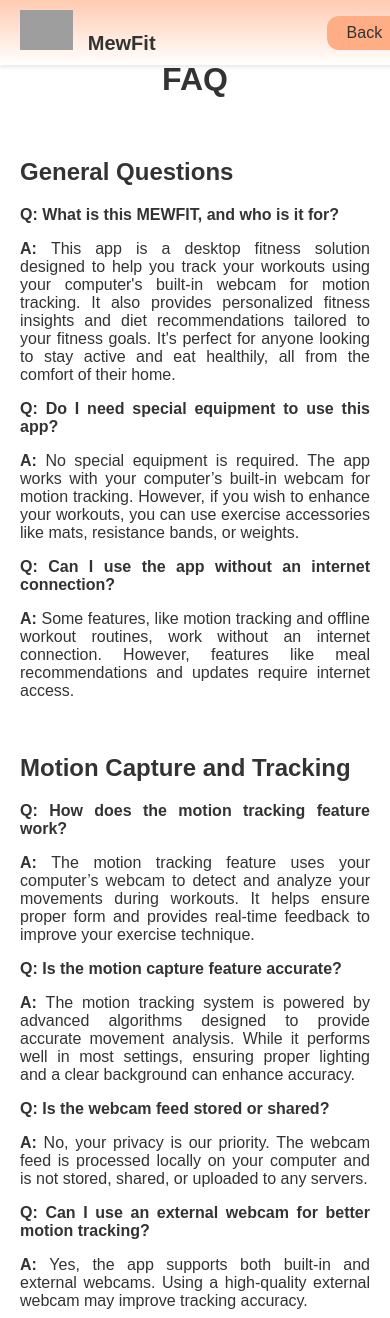
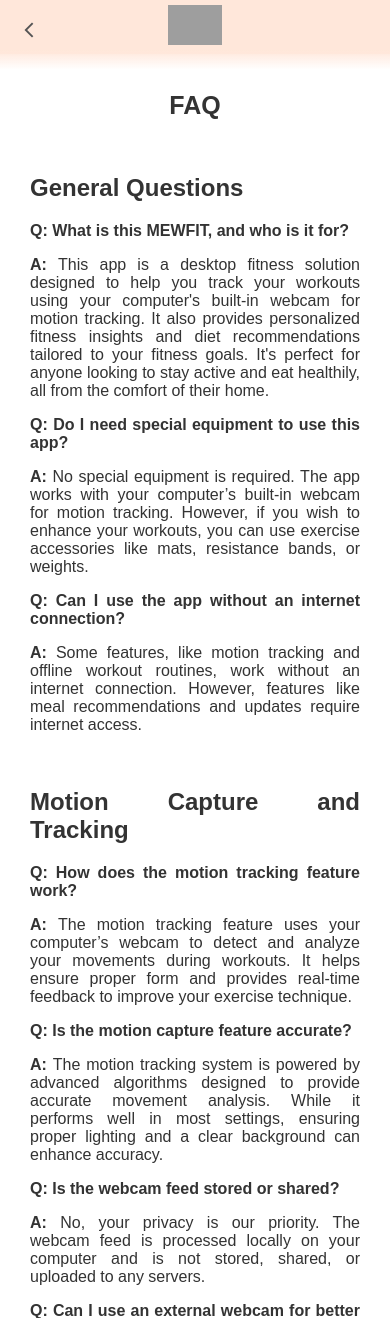
Before and after one commit to Wilsomwong2004/Mewfit, a PHP site: page /FAQ_page.html in a window 390 px wide. Shown: the top 1318 px of the page. Run offline with PHP 8.4, Linux system fonts and the light colour scheme; grey boxes are pictures that could not be loaded.

Commit message:
Update: FAQ html & css

```diff
--- a/FAQ_page.html
+++ b/FAQ_page.html
@@ -4,24 +4,32 @@
     <meta charset="UTF-8" />
     <meta name="viewport" content="width=device-width, initial-scale=1.0" />
     <title>MewFit</title>
-    <link rel="stylesheet" href="./css/FAQ_page.css">
+    <link rel="icon" type="image/x-icon" href="./assets/icons/cat-logo-tabs.png">
+    <link href="https://fonts.googleapis.com/icon?family=Material+Icons" rel="stylesheet">
+    <link rel="stylesheet" href="css/FAQ_page.css">
   </head>
   <body>
     <div class="navbar">
+	    <button class="nav-button">Back</button>
+        <span class="material-icons">
+            arrow_back_ios_new
+            </span>
         <div class="logo-and-title">
-            <img class="logo" src="path/to/logo.png" alt="MewFit Logo">
-            <span class="navbar-title">MewFit</span>
+            <center>
+            <img src="assets/icons/logo.svg" style="height:40px;" alt="Logo">
+            </center>
         </div>
-        <button class="nav-button" onclick="window.history.back()">Back</button>
+        <div class="gradient-navbar"></div>
     </div>
 
     <div class="container">
-      <center>
-              <h1><b>FAQ</b></h1>
-      </center>
-      <br>
-    <div class="et_pb_text_inner">
-        <p style="text-align: center;">
+		<div class="et_pb_text_inner">
+			<p style="text-align: center;">
+		    <center>
+                <br>
+                <h1 class="title">FAQ</h1>
+                <br>
+            </center>
         <section>
             <h2>General Questions</h2>
             <p><b>Q: What is this MEWFIT, and who is it for?</b></p>
--- a/css/FAQ_page.css
+++ b/css/FAQ_page.css
@@ -5,79 +5,86 @@ body {
     background-color: #f8f8f8;
     color: #333;
     max-width: 1200px;
-    /* Set the maximum width of the content */
     margin: 20px auto;
-    /* Center the content horizontally */
     background: #fff;
-    padding: 20px;
-    /* Add spacing inside the content box */
+    padding: 20px 80px;
+    padding-bottom: 30px;
     border-radius: 8px;
-    box-shadow: 0 4px 6px rgba(0, 0, 0, 0.1);
     text-align: justify;
-    /* Align text to the center of the container */
+    transition: all 0.3s ease-in-out;
 }
 
 .navbar {
     display: flex;
-    justify-content: space-between;
+    justify-content: center;
     align-items: center;
-    background: linear-gradient(to bottom, #FFCBB1, #ffffff);
-    padding: 10px 20px;
-    box-shadow: 0 2px 4px rgba(0, 0, 0, 0.1);
+    /* background: linear-gradient(to top, #fffffff3, #fddcb4); */
+    background: #FFE7DA;
+    padding: 5px 20px;
     position: fixed;
     top: 0;
     left: 0;
-    width: 98%;
+    width: 100%;
+    z-index: 1000;
+    box-sizing: border-box;
+}
+
+.gradient-navbar {
+    background: linear-gradient(to top, transparent, #FFE7DA);
+    position: fixed;
+    justify-content: center;
+    align-items: center;
+    padding: 10px 20px;
+    top: 50px;
+    left: 0;
+    width: 100%;
     z-index: 1000;
 }
 
-.navbar-center {
-    display: flex;
-    align-items: center;
-    justify-content: center;
-    flex: 1;
-}
-
-.logo {
-    height: 40px;
-    margin-right: 10px;
-}
-
-.navbar-title {
-    font-size: 20px;
-    font-weight: bold;
-    color: #333;
-}
-
 .nav-button {
-    padding: 8px 20px;
+    padding: 10px 35px;
     background: #FFAD84;
-    color: #333;
+    color: white;
     border: none;
-    border-radius: 12px;
-    font-size: 16px;
+    border-radius: 68px;
+    font-size: 14px;
     cursor: pointer;
     transition: background-color 0.3s ease, color 0.3s ease;
-    margin-left: auto;
-    display: inline-block;
+    position: absolute;
+    left: 25px;
+    margin-top: 2px;
+    transition: all 0.3s ease-in-out;
 }
 
 .nav-button:hover {
-    background: #FFCBB1;
+    background: #f28f68;
     color: white;
 }
 
+.logo-and-title {
+    display: flex;
+    flex-direction: column;
+    align-items: center;
+    text-align: center;
+    flex-grow: 1;
+    /* Allows centering in the available space */
+}
+
 header {
-    background: linear-gradient(to right, #FFCBB1, #bb377d);
+    background: linear-gradient(to right, #fbd3e9, #bb377d);
     padding: 20px;
     text-align: center;
     color: #fff;
 }
 
 header h1 {
-    margin: 0;
-    font-size: 24px;
-    font-weight: bold;
+    background-color: rgb(255, 241, 226);
+    display: flex;
+    align-items: center;
+    padding: 0.5vw 2vw 0.5vw;
+    position: fixed;
+    width: 100%;
+    z-index: 2;
 }
 
 main {
@@ -121,3 +128,99 @@ button.back-button:hover {
     background: #bb377d;
     color: #fff;
 }
+
+.material-icons {
+    display: none;
+}
+
+.title {
+    transition: all 0.3s ease-in-out;
+}
+
+/* responsive design */
+@media screen and (max-width: 600px) {
+    body {
+        padding: 20px 40px;
+        transition: all 0.3s ease-in-out;
+    }
+
+    header h1 {
+        padding: 0.5vw 2vw 0.5vw;
+        font-size: 6px;
+    }
+
+    main {
+        padding: 20px;
+    }
+
+    .nav-button {
+        padding: 10px 20px;
+        transition: all 0.3s ease-in-out;
+    }
+
+    .logo-and-title {
+        display: flex;
+        flex-direction: column;
+        align-items: center;
+        text-align: center;
+        flex-grow: 1;
+        /* Allows centering in the available space */
+    }
+
+    .nav-button {
+        display: block;
+    }
+
+    .title {
+        font-size: 30px;
+        transition: all 0.3s ease-in-out;
+    }
+}
+
+@media screen and (max-width: 400px) {
+    body {
+        padding: 20px 30px;
+        transition: all 0.3s ease-in-out;
+    }
+
+    header h1 {
+        padding: 0.5vw 2vw 0.5vw;
+    }
+
+    main {
+        padding: 20px;
+    }
+
+    .nav-button {
+        padding: 10px 20px;
+        transition: all 0.3s ease-in-out;
+    }
+
+    .logo-and-title {
+        display: flex;
+        flex-direction: column;
+        align-items: center;
+        text-align: center;
+        flex-grow: 1;
+        /* Allows centering in the available space */
+    }
+
+    .nav-button {
+        display: none;
+    }
+
+    .material-icons {
+        display: block;
+        position: absolute;
+        z-index: 1000;
+        left: 20px;
+        font-size: 18px;
+        margin-top: 5px;
+        color: #545454;
+    }
+
+    .title {
+        font-size: 25px;
+        transition: all 0.3s ease-in-out;
+    }
+}
```
